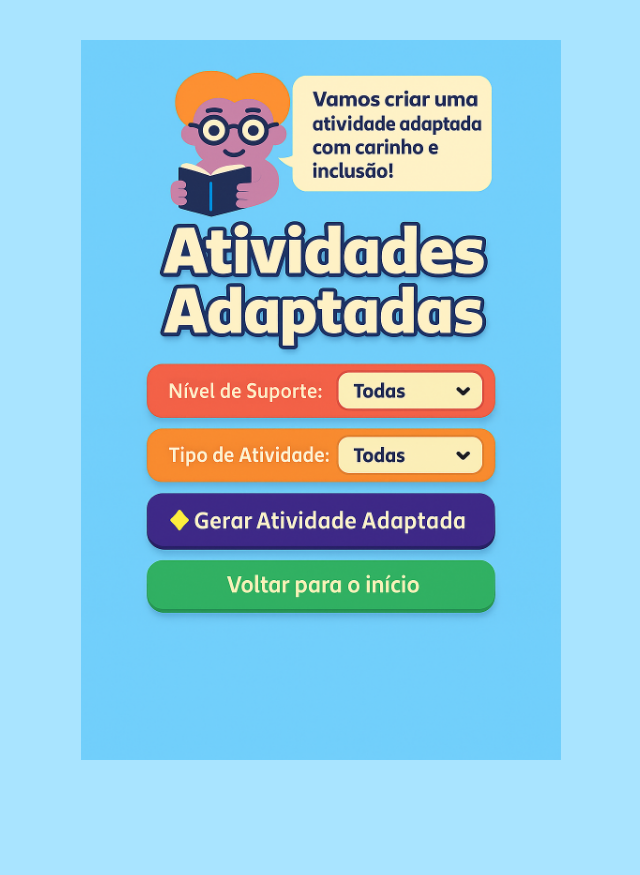
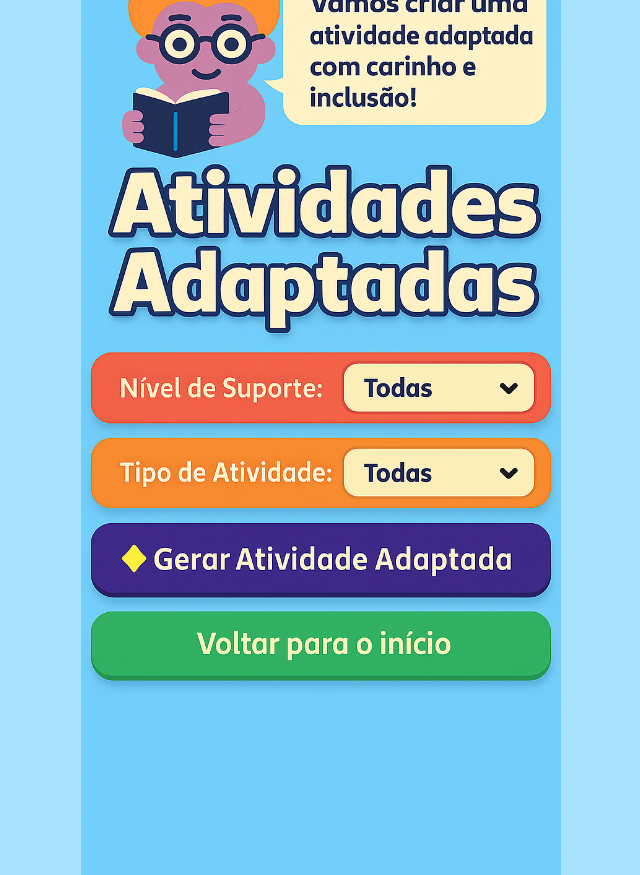
Before and after one commit to letiricetti2-alt/gerador-de-atividades-infantis, a Next.js app: page /atividades-adaptadas in a window 1280 px wide. Shown: the whole page, without its empty margins (319-959 px from the left). Built offline with nearby package versions, Linux system fonts and the light colour scheme.

Commit message:
Update page.jsx

```diff
--- a/app/atividades-adaptadas/page.jsx
+++ b/app/atividades-adaptadas/page.jsx
@@ -5,7 +5,7 @@ import Image from "next/image";
 export default function AtividadesAdaptadas() {
   return (
     <>
-      {/* Fundo azul igual às outras telas */}
+      {/* Fundo azul igual às outras páginas */}
       <style jsx global>{`
         html, body {
           background-color: #A9E4FF !important;
@@ -16,13 +16,13 @@ export default function AtividadesAdaptadas() {
       `}</style>
 
       <main className="flex justify-center items-center min-h-screen bg-[#A9E4FF]">
-        <div className="relative w-[480px] h-[950px]">
+        <div className="relative w-[480px] h-[950px] overflow-hidden">
           <Image
             src="/adaptada.jpeg"
             alt="Atividades Adaptadas"
             fill
             priority
-            className="object-contain"
+            className="object-cover"
           />
         </div>
       </main>
```
